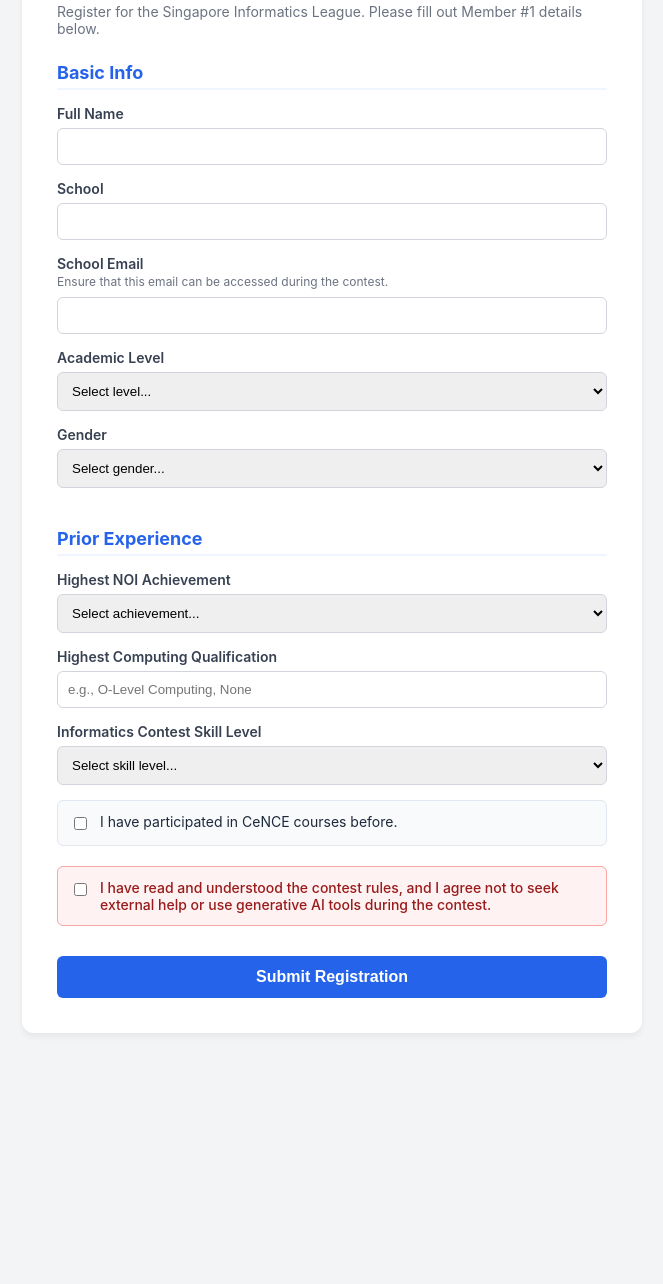
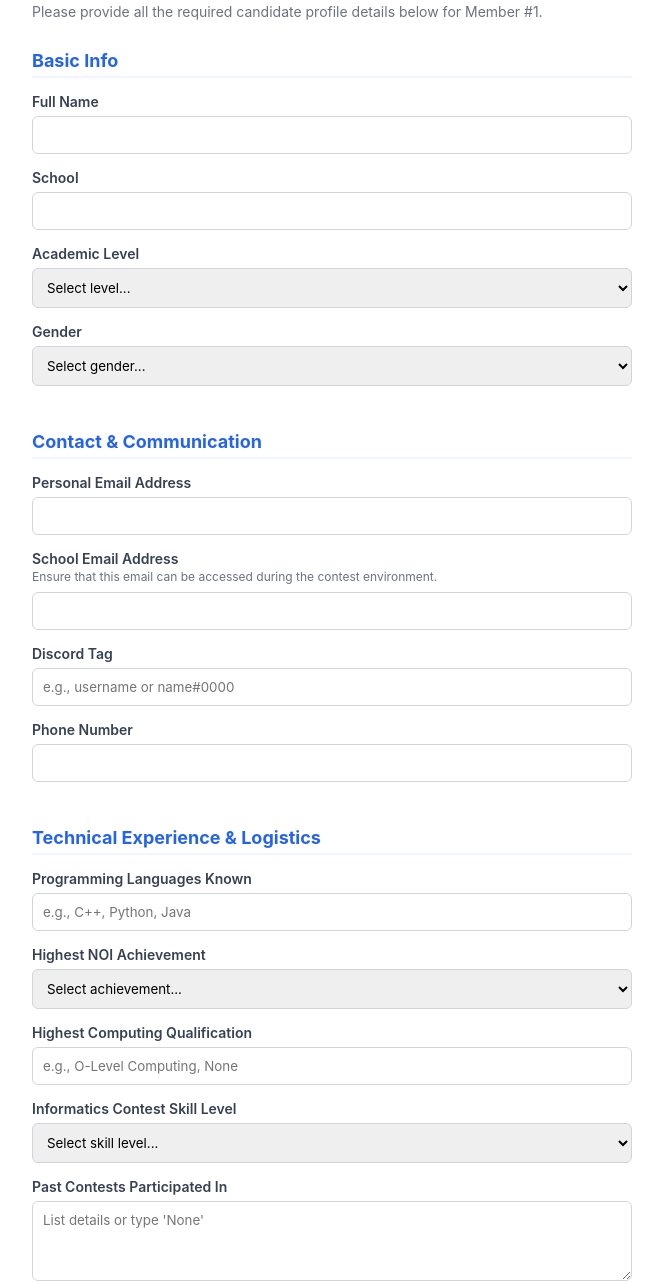
Before and after one commit to Elijah-Ong-Gearforge/SIL, a website: page public-form/public/index.html in a window 1280 px wide. Shown: the part 143-1427 px from the top of the page, without its empty margins (308-971 px from the left). Before the commit the page ends 1224 px from the top, so only its background shows below. Drawn offline with Linux system fonts and the light colour scheme.

Commit message:
Update index.html

```diff
--- a/public-form/public/index.html
+++ b/public-form/public/index.html
@@ -2,29 +2,28 @@
 <html lang="en">
 <head>
   <meta charset="UTF-8">
-  <title>SIL 2026 Registration</title>
+  <title>SIL 2026 Comprehensive Registration</title>
   <style>
     body { font-family: -apple-system, sans-serif; background: #f3f4f6; display: flex; justify-content: center; padding: 40px 20px; }
-    .form-card { background: white; padding: 35px; border-radius: 12px; box-shadow: 0 4px 6px rgba(0,0,0,0.05); width: 100%; max-width: 550px; }
+    .form-card { background: white; padding: 35px; border-radius: 12px; box-shadow: 0 4px 6px rgba(0,0,0,0.05); width: 100%; max-width: 600px; }
     h2 { margin-bottom: 5px; color: #111827; }
     p { color: #6b7280; font-size: 14px; margin-bottom: 25px; }
-    .section-title { font-size: 18px; font-weight: bold; color: #2563eb; margin: 25px 0 15px 0; border-bottom: 2px solid #eff6ff; padding-bottom: 5px;}
+    .section-title { font-size: 18px; font-weight: bold; color: #2563eb; margin: 30px 0 15px 0; border-bottom: 2px solid #eff6ff; padding-bottom: 5px;}
     label { display: block; font-weight: 600; margin-bottom: 6px; color: #374151; font-size: 14px; }
     .help-text { font-size: 12px; color: #6b7280; margin-top: -4px; margin-bottom: 8px; display: block; }
-    input[type="text"], input[type="email"], select { width: 100%; padding: 10px; margin-bottom: 15px; border: 1px solid #d1d5db; border-radius: 6px; box-sizing: border-box; }
-    .checkbox-group { display: flex; align-items: flex-start; gap: 10px; margin-bottom: 20px; background: #f8fafc; padding: 12px; border: 1px solid #e2e8f0; border-radius: 6px; }
+    input[type="text"], input[type="email"], select, textarea { width: 100%; padding: 10px; margin-bottom: 15px; border: 1px solid #d1d5db; border-radius: 6px; box-sizing: border-box; font-family: inherit; }
+    textarea { height: 80px; resize: vertical; }
+    .checkbox-group { display: flex; align-items: flex-start; gap: 10px; margin-bottom: 15px; background: #f8fafc; padding: 12px; border: 1px solid #e2e8f0; border-radius: 6px; }
     .checkbox-group input { margin-top: 4px; }
     .checkbox-group label { font-weight: normal; color: #1e293b; margin-bottom: 0; }
-    .rules-box { background: #fef2f2; border-color: #fca5a5; }
-    .rules-box label { color: #991b1b; font-weight: 500; }
-    button { width: 100%; padding: 12px; background: #2563eb; color: white; border: none; border-radius: 6px; font-weight: bold; cursor: pointer; font-size: 16px; margin-top: 10px;}
+    button { width: 100%; padding: 12px; background: #2563eb; color: white; border: none; border-radius: 6px; font-weight: bold; cursor: pointer; font-size: 16px; margin-top: 15px;}
     button:hover { background: #1d4ed8; }
   </style>
 </head>
 <body>
 <div class="form-card">
   <h2>SIL 2026 Registration</h2>
-  <p>Register for the Singapore Informatics League. Please fill out Member #1 details below.</p>
+  <p>Please provide all the required candidate profile details below for Member #1.</p>
 
   <form action="/register" method="POST">
     <div class="section-title">Basic Info</div>
@@ -34,10 +33,6 @@
 
     <label>School</label>
     <input type="text" name="school" required>
-
-    <label>School Email</label>
-    <span class="help-text">Ensure that this email can be accessed during the contest.</span>
-    <input type="email" name="school_email" required>
 
     <label>Academic Level</label>
     <select name="academic_level" required>
@@ -58,7 +53,25 @@
       <option value="Female">Female</option>
     </select>
 
-    <div class="section-title">Prior Experience</div>
+    <div class="section-title">Contact & Communication</div>
+
+    <label>Personal Email Address</label>
+    <input type="email" name="email" required>
+
+    <label>School Email Address</label>
+    <span class="help-text">Ensure that this email can be accessed during the contest environment.</span>
+    <input type="email" name="school_email" required>
+
+    <label>Discord Tag</label>
+    <input type="text" name="discord_tag" placeholder="e.g., username or name#0000" required>
+
+    <label>Phone Number</label>
+    <input type="text" name="phone_number">
+
+    <div class="section-title">Technical Experience & Logistics</div>
+
+    <label>Programming Languages Known</label>
+    <input type="text" name="languages" placeholder="e.g., C++, Python, Java" required>
 
     <label>Highest NOI Achievement</label>
     <select name="noi_achievement" required>
@@ -81,14 +94,20 @@
       <option value="Advanced">Advanced (Competitive programmer)</option>
     </select>
 
+    <label>Past Contests Participated In</label>
+    <textarea name="past_contests" placeholder="List details or type 'None'"></textarea>
+
+    <label>Past Relevant Works or Workshops</label>
+    <textarea name="past_works_workshops" placeholder="List details or type 'None'"></textarea>
+
     <div class="checkbox-group">
       <input type="checkbox" id="cence" name="cence_courses" value="true">
       <label for="cence">I have participated in CeNCE courses before.</label>
     </div>
 
-    <div class="checkbox-group rules-box">
-      <input type="checkbox" id="rules" name="rules_agreed" value="true" required>
-      <label for="rules">I have read and understood the contest rules, and I agree not to seek external help or use generative AI tools during the contest.</label>
+    <div class="checkbox-group">
+      <input type="checkbox" id="dates" name="cleared_dates" value="true" required>
+      <label for="dates">I confirm that my calendar is clear for all official contest schedules and dates.</label>
     </div>
 
     <button type="submit">Submit Registration</button>
```
